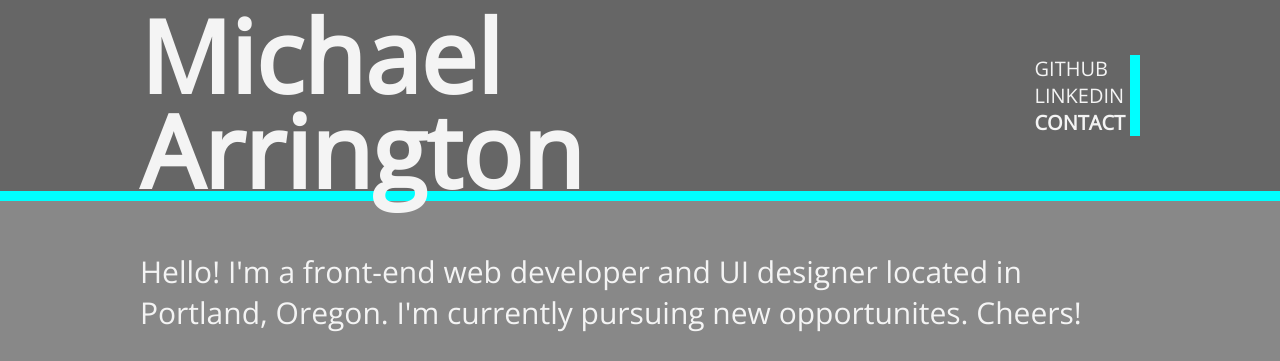
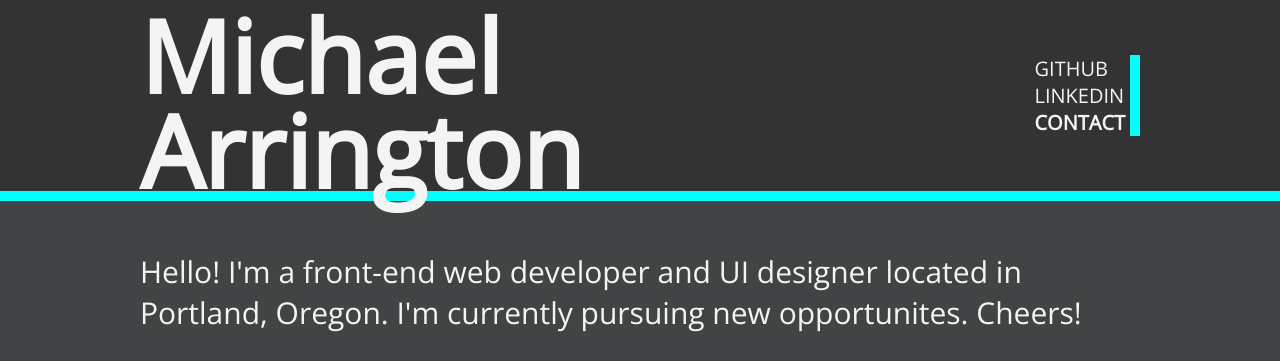
Before and after one commit to arringtonm/portfolio, a plain HTML site: page index.html in a window 1280 px wide. Shown: the top 361 px of the page. Drawn offline with nearby package versions, Linux system fonts and the light colour scheme.

Commit message:
Force dark mode (tweak)

```diff
--- a/css/styles.css
+++ b/css/styles.css
@@ -5,7 +5,7 @@
   margin: 0; }
 
 body {
-  background-color: #888888; }
+  background-color: #444444; }
 
 p {
   font-family: 'Open Sans', sans-serif;
@@ -24,7 +24,7 @@ a {
 
 .header {
   display: flex;
-  background-color: #666;
+  background-color: #333;
   justify-content: center;
   align-items: flex-start;
   top: 0px;
@@ -90,7 +90,7 @@ a {
   height: 100%; }
 
 .main {
-  background-color: #888888;
+  background-color: #404444;
   color: #F4F4F4;
   height: calc(100vh - 201px);
   display: flex;
```
